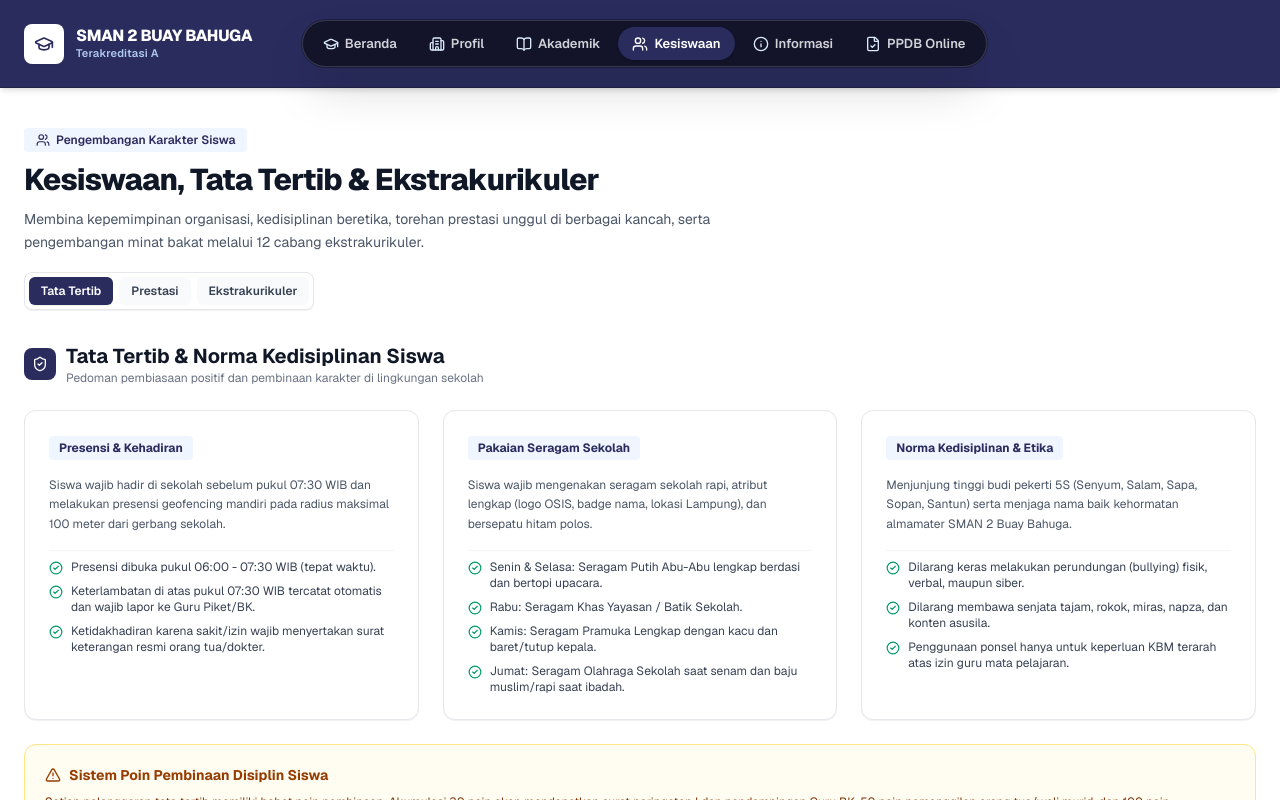
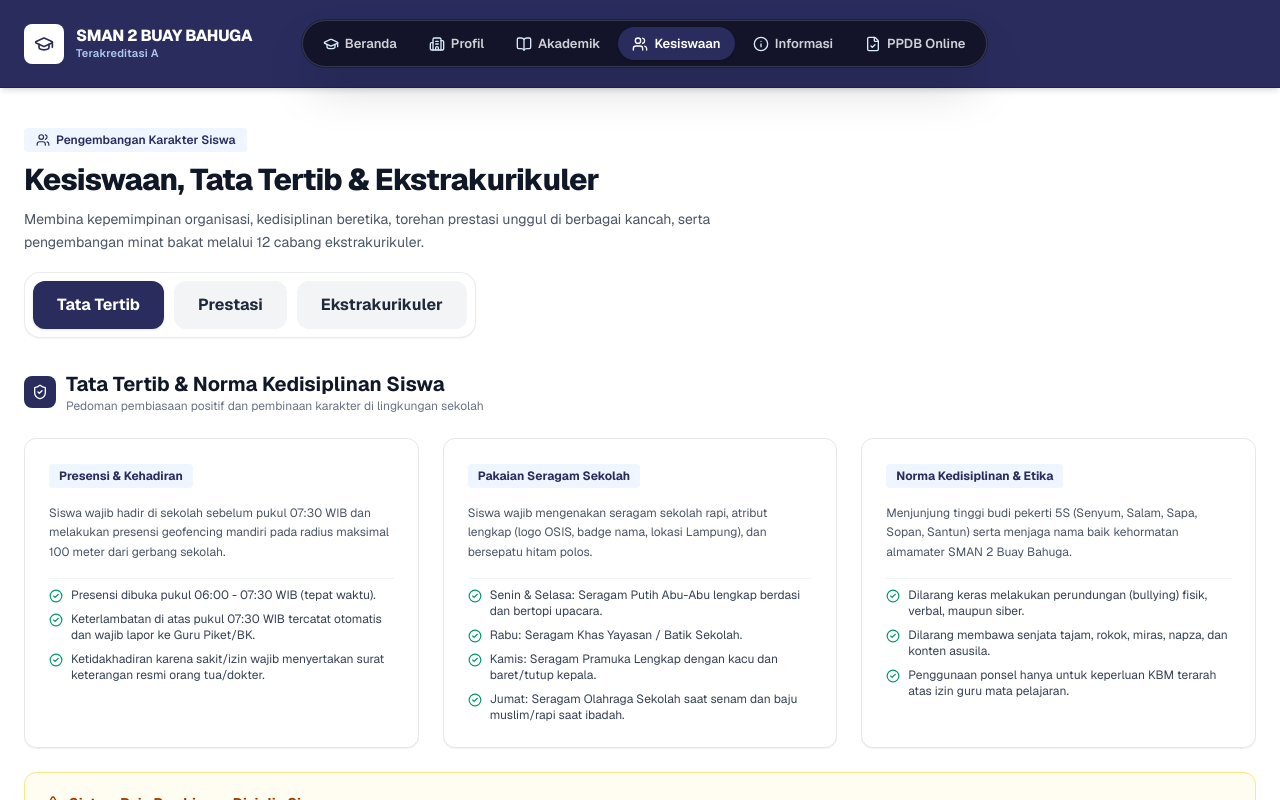
Before and after one commit to dharmamudita/smanegeri2buaybahuga, a Next.js app: page /kesiswaan in a window 1280 px wide. Shown: the top 800 px of the page. Built offline with nearby package versions, Linux system fonts and the light colour scheme.

Commit message:
ui: perbesar ukuran dan tingkatkan keterbacaan tombol opsi tab profil, akademik, kesiswaan, dan informasi

```diff
--- a/src/app/(public)/akademik/page.tsx
+++ b/src/app/(public)/akademik/page.tsx
@@ -102,19 +102,19 @@ function AkademikContent() {
           SMAN 2 Buay Bahuga menyelenggarakan Kurikulum Merdeka berorientasi kemandirian sains, jadwal KBM terstruktur, kalender pendidikan terpadu, dan evaluasi berbasis sistem digital.
         </p>
 
-        {/* Sub-Navigation Tabs: Berjarak rapat dan menyatu proporsional dengan teks */}
+        {/* Sub-Navigation Tabs: Ukuran lebih besar, jelas, dan proporsional */}
         <div className="pt-2">
-          <div className="inline-flex flex-wrap items-center gap-1.5 p-1 bg-white rounded-lg border border-gray-200 shadow-2xs">
+          <div className="inline-flex flex-wrap items-center gap-2.5 p-2 bg-white rounded-2xl border border-gray-200/80 shadow-xs">
             {tabs.map((tab) => {
               const isSelected = activeTab === tab.key;
               return (
                 <button
                   key={tab.key}
                   onClick={() => setActiveTab(tab.key)}
-                  className={`px-3 py-1.5 rounded-md text-xs font-semibold transition-all ${
+                  className={`px-5 sm:px-6 py-2.5 sm:py-3 rounded-xl text-sm sm:text-base font-bold transition-all cursor-pointer ${
                     isSelected
-                      ? "bg-[#2A2C5E] text-white shadow-2xs"
-                      : "bg-gray-50 text-gray-700 hover:bg-gray-100"
+                      ? "bg-[#2A2C5E] text-white shadow-sm"
+                      : "bg-gray-100 text-gray-800 hover:bg-gray-200/80 hover:text-gray-900"
                   }`}
                 >
                   {tab.label}
--- a/src/app/(public)/informasi/page.tsx
+++ b/src/app/(public)/informasi/page.tsx
@@ -51,17 +51,17 @@ export default function InformasiPage() {
           Temukan rilis pengumuman akademik resmi, jadwal kegiatan sekolah, dan
           liputan prestasi civitas akademika SMA Negeri 2 Buay Bahuga.
         </p>
-        {/* Tab Kategori & Search Bar: Berjarak rapat dan menyatu proporsional dengan teks */}
+        {/* Tab Kategori & Search Bar: Berjarak proporsional dan ukuran nyaman */}
         <div className="pt-2 flex flex-col sm:flex-row sm:items-center justify-between gap-3">
-          <div className="inline-flex flex-wrap items-center gap-1.5 p-1 bg-white rounded-lg border border-gray-200 shadow-2xs">
+          <div className="inline-flex flex-wrap items-center gap-2 p-1.5 bg-white rounded-2xl border border-gray-200/80 shadow-xs">
             {kategoriList.map((kat) => (
               <button
                 key={kat}
                 onClick={() => setSelectedKategori(kat)}
-                className={`px-3 py-1.5 rounded-md text-xs font-semibold transition-all ${
+                className={`px-4 sm:px-5 py-2 sm:py-2.5 rounded-xl text-xs sm:text-sm font-bold transition-all cursor-pointer ${
                   selectedKategori === kat
-                    ? "bg-[#2A2C5E] text-white shadow-2xs"
-                    : "bg-gray-50 text-gray-700 hover:bg-gray-100"
+                    ? "bg-[#2A2C5E] text-white shadow-sm"
+                    : "bg-gray-100 text-gray-800 hover:bg-gray-200/80 hover:text-gray-900"
                 }`}
               >
                 {kat === "ALL" ? "Semua Kategori" : kat}
--- a/src/app/(public)/kesiswaan/page.tsx
+++ b/src/app/(public)/kesiswaan/page.tsx
@@ -172,19 +172,19 @@ function KesiswaanContent() {
           Membina kepemimpinan organisasi, kedisiplinan beretika, torehan prestasi unggul di berbagai kancah, serta pengembangan minat bakat melalui 12 cabang ekstrakurikuler.
         </p>
 
-        {/* Sub-Navigation Tabs: Berjarak rapat dan menyatu proporsional dengan teks */}
+        {/* Sub-Navigation Tabs: Ukuran lebih besar, jelas, dan proporsional */}
         <div className="pt-2">
-          <div className="inline-flex flex-wrap items-center gap-1.5 p-1 bg-white rounded-lg border border-gray-200 shadow-2xs">
+          <div className="inline-flex flex-wrap items-center gap-2.5 p-2 bg-white rounded-2xl border border-gray-200/80 shadow-xs">
             {tabs.map((tab) => {
               const isSelected = activeTab === tab.key;
               return (
                 <button
                   key={tab.key}
                   onClick={() => setActiveTab(tab.key)}
-                  className={`px-3 py-1.5 rounded-md text-xs font-semibold transition-all ${
+                  className={`px-5 sm:px-6 py-2.5 sm:py-3 rounded-xl text-sm sm:text-base font-bold transition-all cursor-pointer ${
                     isSelected
-                      ? "bg-[#2A2C5E] text-white shadow-2xs"
-                      : "bg-gray-50 text-gray-700 hover:bg-gray-100"
+                      ? "bg-[#2A2C5E] text-white shadow-sm"
+                      : "bg-gray-100 text-gray-800 hover:bg-gray-200/80 hover:text-gray-900"
                   }`}
                 >
                   {tab.label}
--- a/src/app/(public)/profil/page.tsx
+++ b/src/app/(public)/profil/page.tsx
@@ -146,19 +146,19 @@ function ProfilContent() {
           Mengenal lebih dekat identitas institusi, arah visi misi keunggulan, jajaran dewan guru pendidik, struktur kepemimpinan, dan fasilitas sarana pembelajaran modern.
         </p>
 
-        {/* Sub-Navigation Tabs: Berjarak rapat dan menyatu proporsional dengan teks */}
+        {/* Sub-Navigation Tabs: Ukuran lebih besar, jelas, dan proporsional */}
         <div className="pt-2">
-          <div className="inline-flex flex-wrap items-center gap-1.5 p-1 bg-white rounded-lg border border-gray-200 shadow-2xs">
+          <div className="inline-flex flex-wrap items-center gap-2.5 p-2 bg-white rounded-2xl border border-gray-200/80 shadow-xs">
             {tabs.map((tab) => {
               const isSelected = activeTab === tab.key;
               return (
                 <button
                   key={tab.key}
                   onClick={() => setActiveTab(tab.key)}
-                  className={`px-3 py-1.5 rounded-md text-xs font-semibold transition-all ${
+                  className={`px-5 sm:px-6 py-2.5 sm:py-3 rounded-xl text-sm sm:text-base font-bold transition-all cursor-pointer ${
                     isSelected
-                      ? "bg-[#2A2C5E] text-white shadow-2xs"
-                      : "bg-gray-50 text-gray-700 hover:bg-gray-100"
+                      ? "bg-[#2A2C5E] text-white shadow-sm"
+                      : "bg-gray-100 text-gray-800 hover:bg-gray-200/80 hover:text-gray-900"
                   }`}
                 >
                   {tab.label}
```
